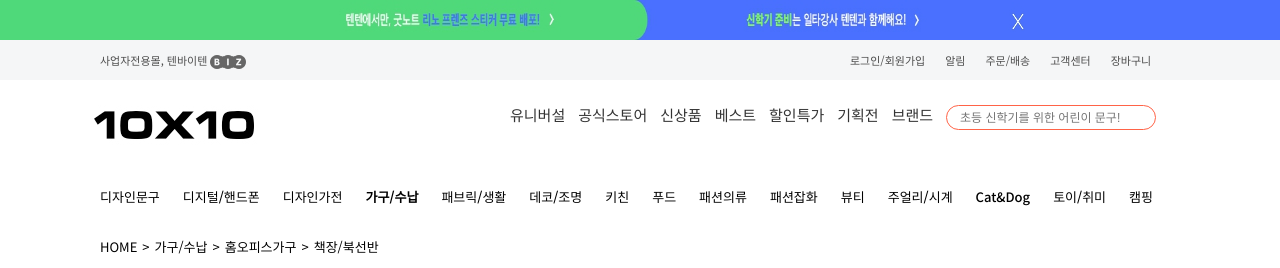
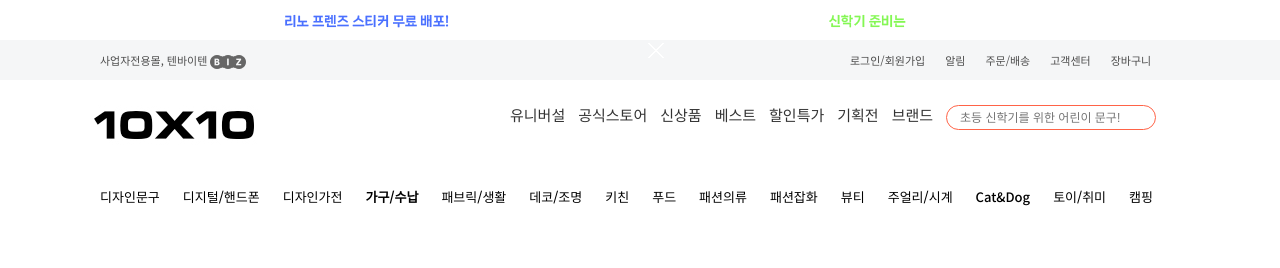
Before and after one commit to 2nastella/tenbyten_js, a plain HTML site: page sub.html in a window 1280 px wide. Shown: the top 268 px of the page. Drawn offline with nearby package versions, Linux system fonts and the light colour scheme.

Commit message:
Update sub.html

```diff
--- a/sub.html
+++ b/sub.html
@@ -12,15 +12,22 @@
   <link href="./favicon.ico" rel="icon">
 
   <script src="https://ajax.googleapis.com/ajax/libs/jquery/3.3.1/jquery.min.js"></script>
+  <script src="js/menu.js"></script>
 
 </head>
 
 <body>
+  <div id="headerbar">
+    <div class="left_headbar">
+      <img src="img/headbar-03.png" alt="headbar3">
+    </div>
+    <div class="right_headbar">
+      <div><img src="img/headbar-04.png" alt="headbar4"></div>
+      <div class="top_close_btn"><img src="img/icon/btn_wh.gif"></div>
+    </div>
+  </div>
+
   <header>
-    <div id="headerbar">
-      <div id="barimg"><img src="img/headerbar.jpg" alt="헤더바"></div>
-    </div>
-
     <!--로그인 바-->
     <div id="loginbar">
       <div id="login_box">
```
